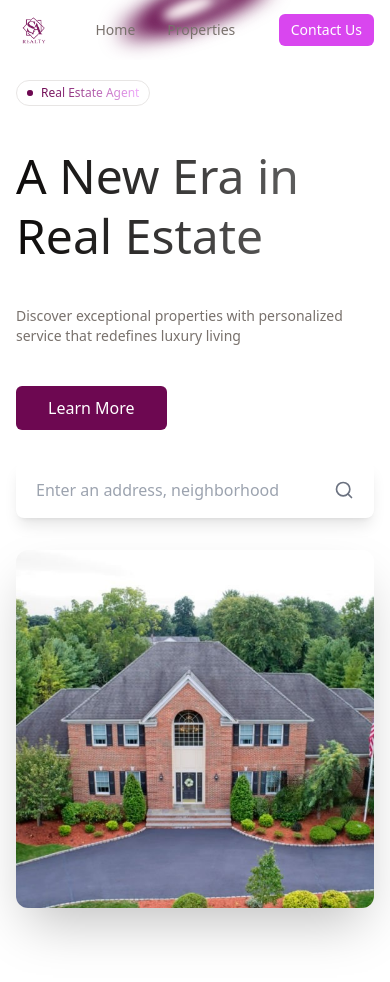
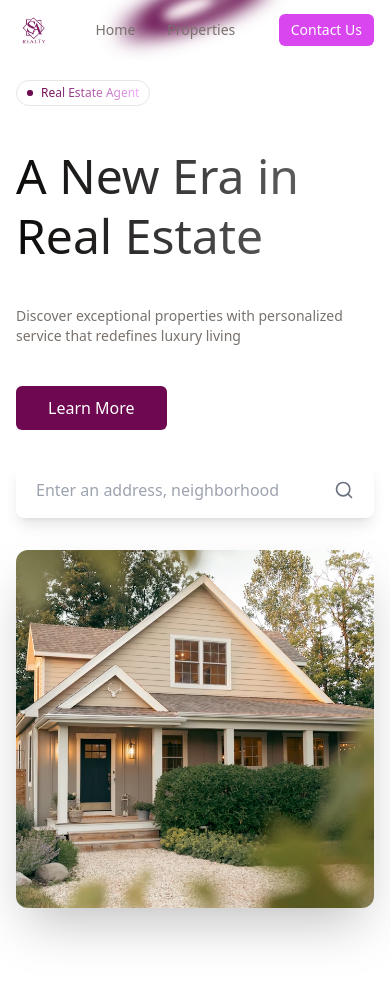
Before and after one commit to Bhanuteja005/sarealty, a Next.js app: page / in a window 390 px wide. Shown: the top 982 px of the page. Built offline with nearby package versions, Linux system fonts and the light colour scheme.

Commit message:
complete

```diff
--- a/src/components/hero.tsx
+++ b/src/components/hero.tsx
@@ -49,10 +49,10 @@
 
                 <AnimationContainer animation="fadeRight" delay={0.4} className="w-full lg:w-[65%] lg:-mr-[40%] relative z-10 transition-all duration-500">
                     <div className="flex flex-col items-start justify-start w-full h-min relative overflow-visible">
-                        <div className="w-full relative aspect-square lg:aspect-auto lg:h-[600px]">
+                        <div className="w-full relative aspect-square lg:aspect-auto lg:h-[700px]">
                             <div className="absolute inset-0">
                                 <Image
-                                    src="/images/hero.jpeg"
+                                    src="/images/hero1.avif"
                                     alt="hero"
                                     fill
                                     className="w-full h-full object-cover lg:object-left rounded-xl lg:rounded-2xl shadow-2xl"
```
Also changed, not shown: public/images/hero1.avif (added).
